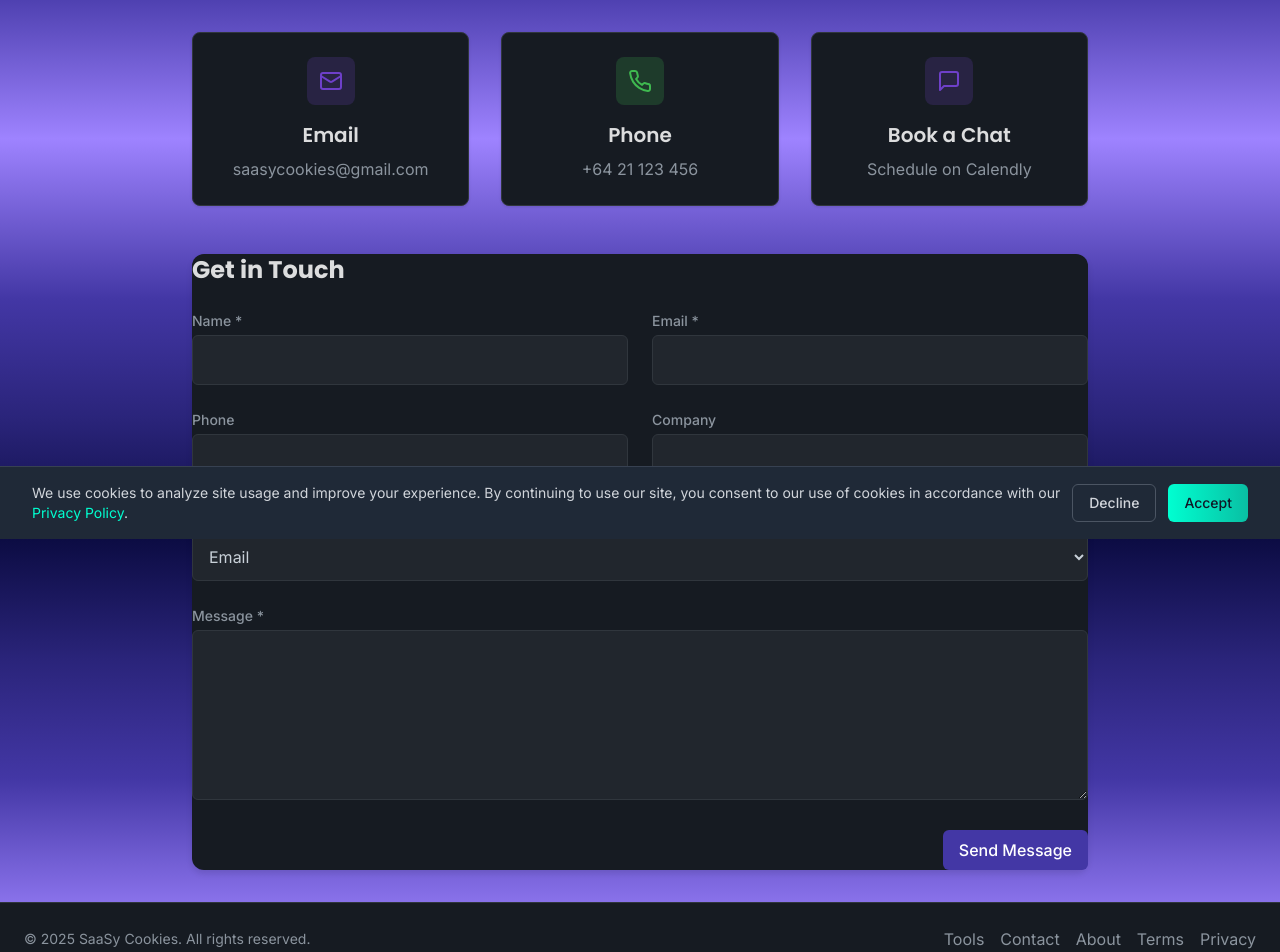
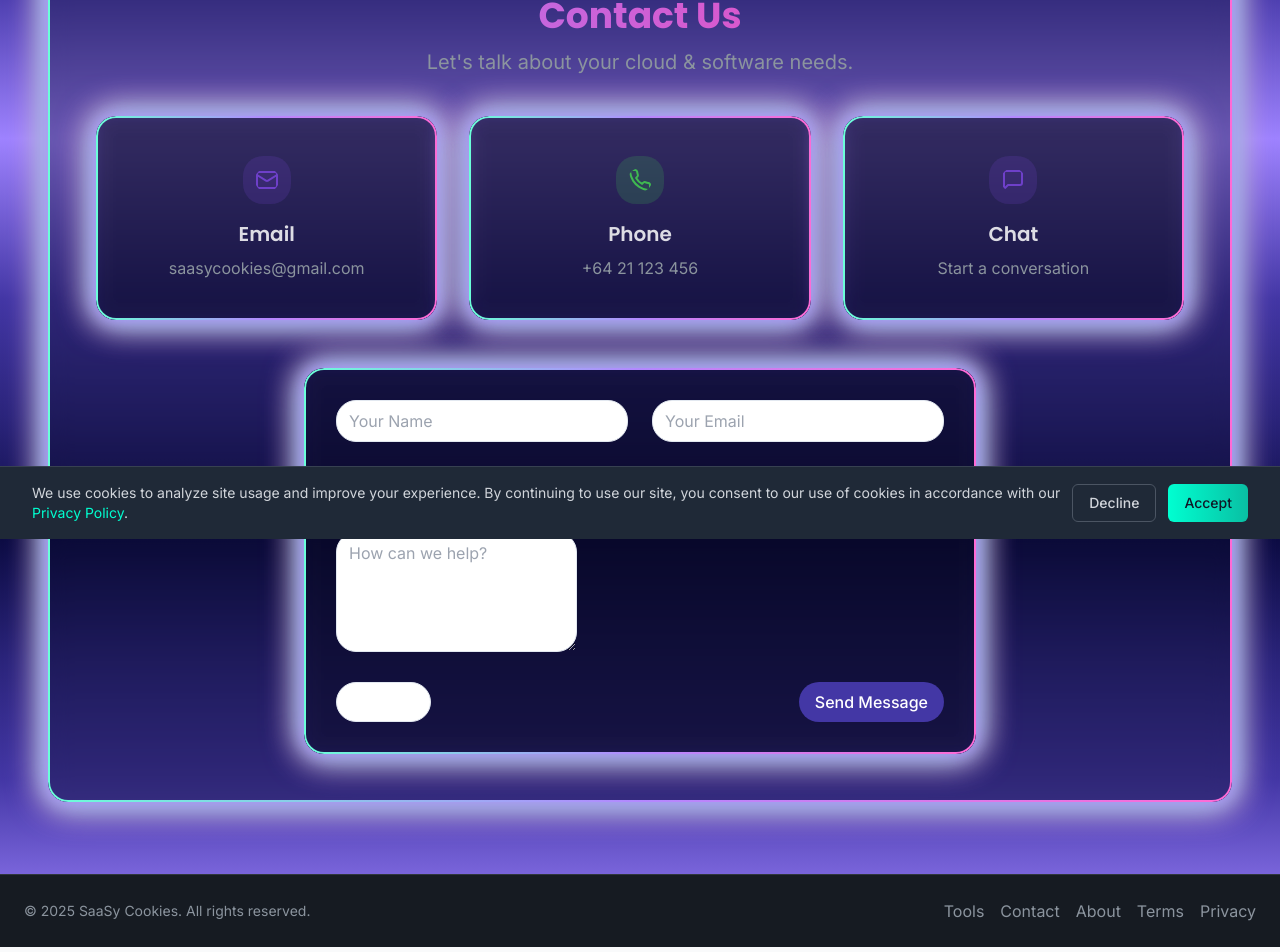
Before and after one commit to msbenioni/saasycookies, a React (Vite) app: page /contact in a window 1280 px wide. Shown: the part 261-1213 px from the top of the page. Built offline with nearby package versions, Linux system fonts and the light colour scheme.

Commit message:
other pages redesigned

```diff
--- a/src/pages/ContactPage.tsx
+++ b/src/pages/ContactPage.tsx
@@ -1,5 +1,6 @@
 import React, { useState } from 'react';
 import { Mail, Phone, MessageSquare } from 'lucide-react';
+import GlassCard from '../components/GlassCard';
 
 const ContactPage: React.FC = () => {
   const [formData, setFormData] = useState({
@@ -49,14 +50,14 @@ ${formData.message}`;
   };
 
   return (
-    <div className="max-w-4xl mx-auto">
-      <div className="text-center mb-12">
-        <h1 className="text-4xl font-heading font-bold mb-2 heading-primary">Contact Us</h1>
+    <div className="max-w-7xl mx-auto px-3 sm:px-4 lg:px-6 py-10">
+      <GlassCard className="p-8 md:p-12">
+        <div className="text-center mb-10">
+          <h1 className="text-4xl font-heading font-bold mb-2 gradient-heading">Contact Us</h1>
           <p className="text-xl text-[var(--nav-text)] font-body">Let's talk about your cloud & software needs.</p>
         </div>
-
         <div className="grid grid-cols-1 md:grid-cols-3 gap-8 mb-12">
-        <div className="contact-card">
+          <div className="glass-card contact-card">
             <div className="contact-icon-container contact-icon-purple">
               <Mail className="contact-icon" />
             </div>
@@ -65,8 +66,7 @@ ${formData.message}`;
               saasycookies@gmail.com
             </a>
           </div>
-
-        <div className="contact-card">
+          <div className="glass-card contact-card">
             <div className="contact-icon-container contact-icon-green">
               <Phone className="contact-icon" />
             </div>
@@ -75,156 +75,43 @@ ${formData.message}`;
               +64 21 123 456
             </a>
           </div>
-
-        <div className="contact-card">
+          <div className="glass-card contact-card">
             <div className="contact-icon-container contact-icon-purple">
               <MessageSquare className="contact-icon" />
             </div>
-          <h3 className="text-xl font-heading font-semibold mb-2 heading-secondary">Book a Chat</h3>
-          <a href="https://calendly.com" target="_blank" rel="noopener noreferrer" className="text-[var(--nav-text)] hover:text-[var(--accent-primary)]">
-            Schedule on Calendly
+            <h3 className="text-xl font-heading font-semibold mb-2 heading-secondary">Chat</h3>
+            <a href="mailto:saasycookies@gmail.com?subject=Let's%20chat!" className="text-[var(--nav-text)] hover:text-[var(--accent-primary)]">
+              Start a conversation
             </a>
           </div>
         </div>
-
-      <div className="saasy-card saasy-card-dark">
-        <h2 className="text-2xl font-heading font-bold mb-6 heading-secondary">Get in Touch</h2>
-
-        {submitted ? (
-          <div className="text-center py-8">
-            <div className="contact-icon-container contact-icon-green mx-auto">
-              <svg xmlns="http://www.w3.org/2000/svg" className="contact-icon" fill="none" viewBox="0 0 24 24" stroke="currentColor">
-                <path strokeLinecap="round" strokeLinejoin="round" strokeWidth={2} d="M5 13l4 4L19 7" />
-              </svg>
+        <form onSubmit={handleSubmit} className="glass-card p-8 max-w-2xl mx-auto space-y-6">
+          <div className="grid grid-cols-1 md:grid-cols-2 gap-6">
+            <input type="text" name="name" value={formData.name} onChange={handleInputChange} required placeholder="Your Name" className="saasy-input" />
+            <input type="email" name="email" value={formData.email} onChange={handleInputChange} required placeholder="Your Email" className="saasy-input" />
           </div>
-            <h3 className="text-xl font-heading font-semibold mb-2 heading-secondary">Message Sent!</h3>
-            <p className="text-[var(--nav-text)] mb-6 font-body">
-              Thanks for reaching out. We'll get back to you as soon as possible.
-            </p>
-            <button
-              onClick={() => {
-                setSubmitted(false);
-                setFormData({
-                  name: '',
-                  email: '',
-                  phone: '',
-                  company: '',
-                  message: '',
-                  preferredContact: 'email'
-                });
-              }}
-              className="saasy-button-secondary"
-            >
-              Send Another Message
-            </button>
+          <div className="grid grid-cols-1 md:grid-cols-2 gap-6">
+            <input type="text" name="phone" value={formData.phone} onChange={handleInputChange} placeholder="Phone (optional)" className="saasy-input" />
+            <input type="text" name="company" value={formData.company} onChange={handleInputChange} placeholder="Company (optional)" className="saasy-input" />
           </div>
-        ) : (
-          <form onSubmit={handleSubmit} className="space-y-6">
-            <div className="grid grid-cols-1 md:grid-cols-2 gap-6">
           <div>
-                <label htmlFor="name" className="form-label">
-                  Name *
-                </label>
-                <input
-                  type="text"
-                  id="name"
-                  name="name"
-                  value={formData.name}
-                  onChange={handleInputChange}
-                  required
-                  className="form-input"
-                />
+            <textarea name="message" value={formData.message} onChange={handleInputChange} required placeholder="How can we help?" className="saasy-input min-h-[120px]" />
           </div>
-
-              <div>
-                <label htmlFor="email" className="form-label">
-                  Email *
-                </label>
-                <input
-                  type="email"
-                  id="email"
-                  name="email"
-                  value={formData.email}
-                  onChange={handleInputChange}
-                  required
-                  className="form-input"
-                />
-              </div>
-            </div>
-
-            <div className="grid grid-cols-1 md:grid-cols-2 gap-6">
-              <div>
-                <label htmlFor="phone" className="form-label">
-                  Phone
-                </label>
-                <input
-                  type="tel"
-                  id="phone"
-                  name="phone"
-                  value={formData.phone}
-                  onChange={handleInputChange}
-                  className="form-input"
-                />
-              </div>
-
-              <div>
-                <label htmlFor="company" className="form-label">
-                  Company
-                </label>
-                <input
-                  type="text"
-                  id="company"
-                  name="company"
-                  value={formData.company}
-                  onChange={handleInputChange}
-                  className="form-input"
-                />
-              </div>
-            </div>
-
-            <div>
-              <label htmlFor="preferredContact" className="form-label">
-                Preferred Contact Method
-              </label>
-              <select
-                id="preferredContact"
-                name="preferredContact"
-                value={formData.preferredContact}
-                onChange={handleInputChange}
-                className="form-input"
-              >
+          <div className="flex flex-col md:flex-row md:items-center md:justify-between gap-4">
+            <select name="preferredContact" value={formData.preferredContact} onChange={handleInputChange} className="saasy-input w-full md:w-auto">
               <option value="email">Email</option>
               <option value="phone">Phone</option>
+              <option value="chat">Chat</option>
             </select>
-            </div>
-
-            <div>
-              <label htmlFor="message" className="form-label">
-                Message *
-              </label>
-              <textarea
-                id="message"
-                name="message"
-                value={formData.message}
-                onChange={handleInputChange}
-                required
-                rows={6}
-                className="form-input"
-              ></textarea>
-            </div>
-
-            <div className="text-right">
-              <button
-                type="submit"
-                disabled={isSubmitting}
-                className="saasy-button-primary"
-              >
+            <button type="submit" className="saasy-button-primary w-full md:w-auto" disabled={isSubmitting}>
               {isSubmitting ? 'Sending...' : 'Send Message'}
             </button>
           </div>
+          {submitted && (
+            <div className="text-green-400 mt-4 text-center">Thank you! We'll be in touch soon.</div>
+          )}
         </form>
-        )}
-      </div>
+      </GlassCard>
     </div>
   );
 };
```
Also changed, not shown: src/pages/PrivacyPage.tsx (+16 -14 lines), src/pages/TermsPage.tsx (+15 -23 lines). Lines whose indentation alone changed are shown as unchanged.
